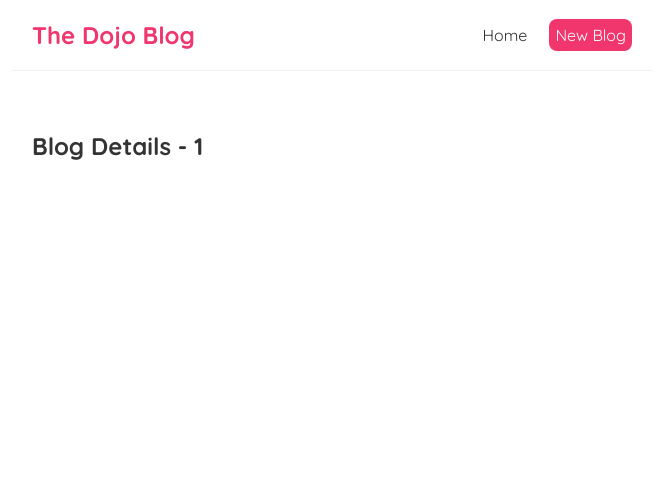
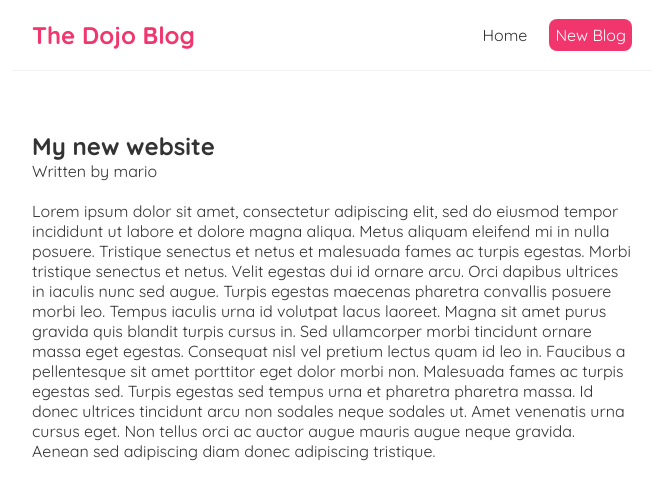
Before and after one commit to prabath1998/dojo-blog, a React (Create React App) app: page /blogs/1 in a window 1280 px wide. Shown: the top 500 px of the page, without its empty margins (308-971 px from the left). Built offline with nearby package versions, Linux system fonts and the light colour scheme; data requests are answered from the project's data file.

Commit message:
reusing custom hooks

```diff
--- a/src/BlogDetails.js
+++ b/src/BlogDetails.js
@@ -1,11 +1,24 @@
 import { useParams } from "react-router-dom";
+import useFetch from "./useFetch";
 
 const BlogDetails = () => {
 
     const { id } = useParams();
+    const {data:blog,error,isPending} = useFetch('http://localhost:8000/blogs/' + id);
+
     return (
         <div className="blog-details">
-            <h2>Blog Details - {id}</h2>
+            {isPending && <div>Loading...</div>}
+            {error && <div>{error}</div>}
+            {blog && (
+                <div>
+                    <article>
+                        <h2>{blog.title}</h2>
+                        <p>Written by {blog.author}</p> <br />
+                        <div>{blog.body}</div>
+                    </article>
+                </div>
+            )}
         </div>
      );
 }
```
